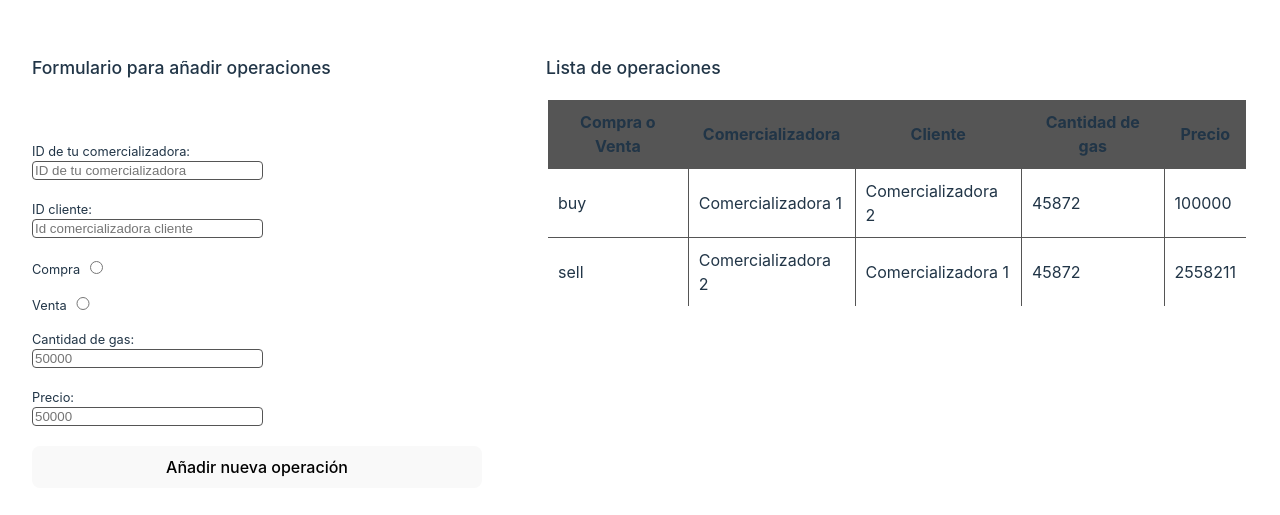
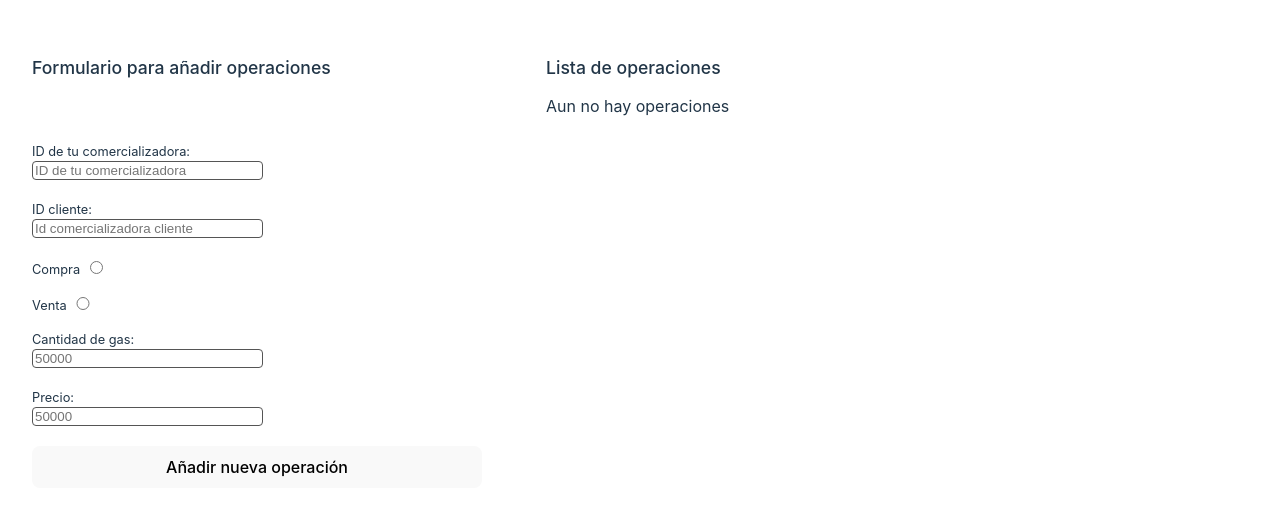
Before and after one commit to romeroestela/prueba_fullstack, a React (Vite) app in the folder front_end/: page / in a window 1280 px wide. Shown: the part 127-642 px from the top of the page. Built offline with nearby package versions, Linux system fonts and the light colour scheme.

Commit message:
Cambiar tipos en Front para que coincida con la API

```diff
--- a/front_end/src/App.tsx
+++ b/front_end/src/App.tsx
@@ -2,9 +2,9 @@ import { useState } from 'react'
 import './App.css'
 
 interface Operation{
-  id: `${string}-${string}-${string}-${string}`, //Tipo de string que genera crypto.randomUUID(),
-  marketer_id: string,
-  client_id: string,
+  id: string,
+  marketer_id: number,
+  client_id: number,
   type: 'buy' | 'sell',
   amount: number,
   price: number,
@@ -12,31 +12,8 @@ interface Operation{
   client_name: string
 }
 
-const INITIAL_OPERATION: Operation[] = [
-  {
-    id: crypto.randomUUID(),
-    marketer_id: '4875HG',
-    client_id : '49584H',
-    type: 'buy',
-    amount: 45872,
-    price: 100000,
-    marketer_name: 'Comercializadora 1',
-    client_name: 'Comercializadora 2'
-  },
-  {
-    id: crypto.randomUUID(),
-    marketer_id: '49584H',
-    client_id : '4875HG',
-    type: 'sell',
-    amount: 45872,
-    price: 2558211,
-    marketer_name: 'Comercializadora 2',
-    client_name: 'Comercializadora 1'
-  },
-]
-
 function App() {
- const [operations] = useState(INITIAL_OPERATION)
+ const [operations] = useState<Operation[]>([])
 
  const handleSubmit = (event: React.FormEvent<HTMLFormElement>) => {
   event.preventDefault()
```
Also changed, not shown: 1 other file (tests, documents, lock files or other folders).
